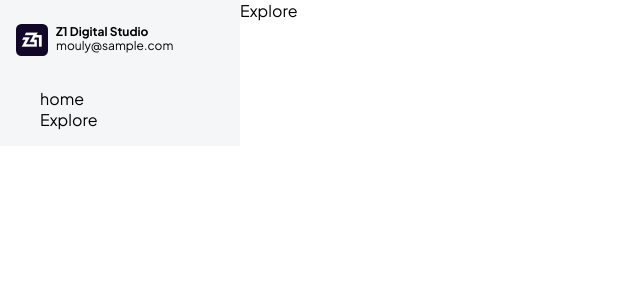
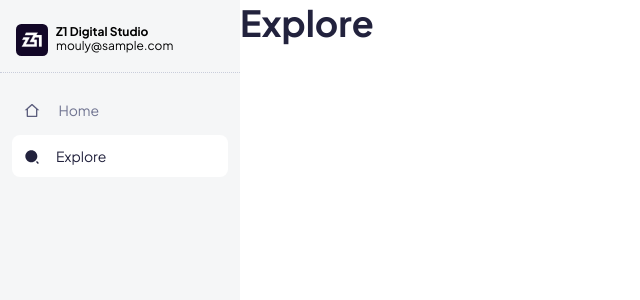
Before and after one commit to MoulyT/challenge, a React (Create React App) app: page /explore in a window 1280 px wide. Shown: the top 300 px of the page, without its empty margins (0-640 px from the left). Built offline with nearby package versions, Linux system fonts and the light colour scheme.

Commit message:
Finished the navbar, but i have to migrate the styles to styled components

```diff
--- a/src/App.scss
+++ b/src/App.scss
@@ -21,6 +21,8 @@
   --music-genre: #e1f4fb;
   --fav-icon: #bf508b;
   --nav-background: #f5f6f7;
+  --nav-dotted-line: #c9cddb;
+  --nav-inactive: #707491;
 }
 
 body {
@@ -75,6 +77,8 @@ h3 {
 }
 
 ul {
+  margin: 0;
+  padding: 0;
   list-style: none;
 }
 
--- a/src/App.tsx
+++ b/src/App.tsx
@@ -1,6 +1,6 @@
 import React from 'react'
 import './App.scss'
-import { BrowserRouter, Routes, Route } from 'react-router-dom'
+import { BrowserRouter, Routes, Route, Navigate } from 'react-router-dom'
 import Navbar from './components/Navbar'
 import Home from './containers/Home'
 import Explore from './containers/Explore'
@@ -13,6 +13,7 @@ function App() {
         <Navbar />
         <Routes>
           <Route path='/' element={<Home />} />
+          <Route path='/home' element={<Navigate to='/' />} />
           <Route path='/explore' element={<Explore />} />
         </Routes>
       </div>
--- a/src/components/Navbar/index.tsx
+++ b/src/components/Navbar/index.tsx
@@ -1,7 +1,12 @@
 import { ReactComponent as Z1Logo } from '../../assets/images/z1-logo.svg'
+import { ReactComponent as HomeLogo } from '../../assets/images/icon-home.svg'
+import { ReactComponent as ExploreLogo } from '../../assets/images/icon-explore.svg'
 import './styles.scss'
 
 export default function Navbar() {
+  console.log('do not forget dot line of navbar')
+  const currentPath: string = window.location.pathname
+
   return (
     <div className='navbar'>
       <div className='navbar__header'>
@@ -14,12 +19,23 @@ export default function Navbar() {
       <ul>
         <li>
           <a href='./'>
-            <div>home</div>
+            <div
+              className={currentPath === '/' ? 'navbar__link--active navbar__link' : 'navbar__link'}
+            >
+              <HomeLogo className='navbar__icon' /> Home
+            </div>
           </a>
         </li>
         <li>
           <a href='./explore'>
-            <div>Explore</div>
+            <div
+              className={
+                currentPath === '/explore' ? 'navbar__link--active navbar__link' : 'navbar__link'
+              }
+            >
+              <ExploreLogo className='navbar__icon' />
+              Explore
+            </div>
           </a>
         </li>
       </ul>
--- a/src/components/Navbar/styles.scss
+++ b/src/components/Navbar/styles.scss
@@ -1,13 +1,9 @@
 @use 'src/App.scss';
 
 .navbar {
-  position: relative;
-
   width: 15rem;
 
-  top: 0;
-  bottom: 0;
-
+  min-height: 100vh;
   background-color: var(--nav-background);
 }
 .navbar__header {
@@ -15,6 +11,8 @@
   column-gap: 0.5rem;
 
   padding: 24px 12px 16px 16px;
+
+  border-bottom: 1px dotted var(--nav-dotted-line);
 }
 
 .navbar__username {
@@ -27,3 +25,31 @@
   font-size: 0.75rem;
   line-height: 100%;
 }
+
+.navbar__link {
+  padding: 12px;
+  margin-bottom: 0.25rem;
+
+  border-radius: 8px;
+
+  color: var(--nav-inactive);
+}
+
+.navbar__link--active {
+  background-color: white;
+  color: var(--primary);
+}
+
+ul {
+  padding: 1rem 0.75rem;
+
+  font-size: 14px;
+}
+
+.navbar__icon {
+  margin-right: 1rem;
+  margin-bottom: -3px;
+
+  color: inherit;
+  fill: inherit;
+}
--- a/src/containers/Explore/index.tsx
+++ b/src/containers/Explore/index.tsx
@@ -1,3 +1,7 @@
 export default function Explore() {
-  return <div>Explore</div>
+  return (
+    <div className='explore_wrapper'>
+      <h1>Explore</h1>
+    </div>
+  )
 }
```
Also changed, not shown: src/assets/images/icon-explore.svg (added), src/assets/images/icon-home.svg (added).
